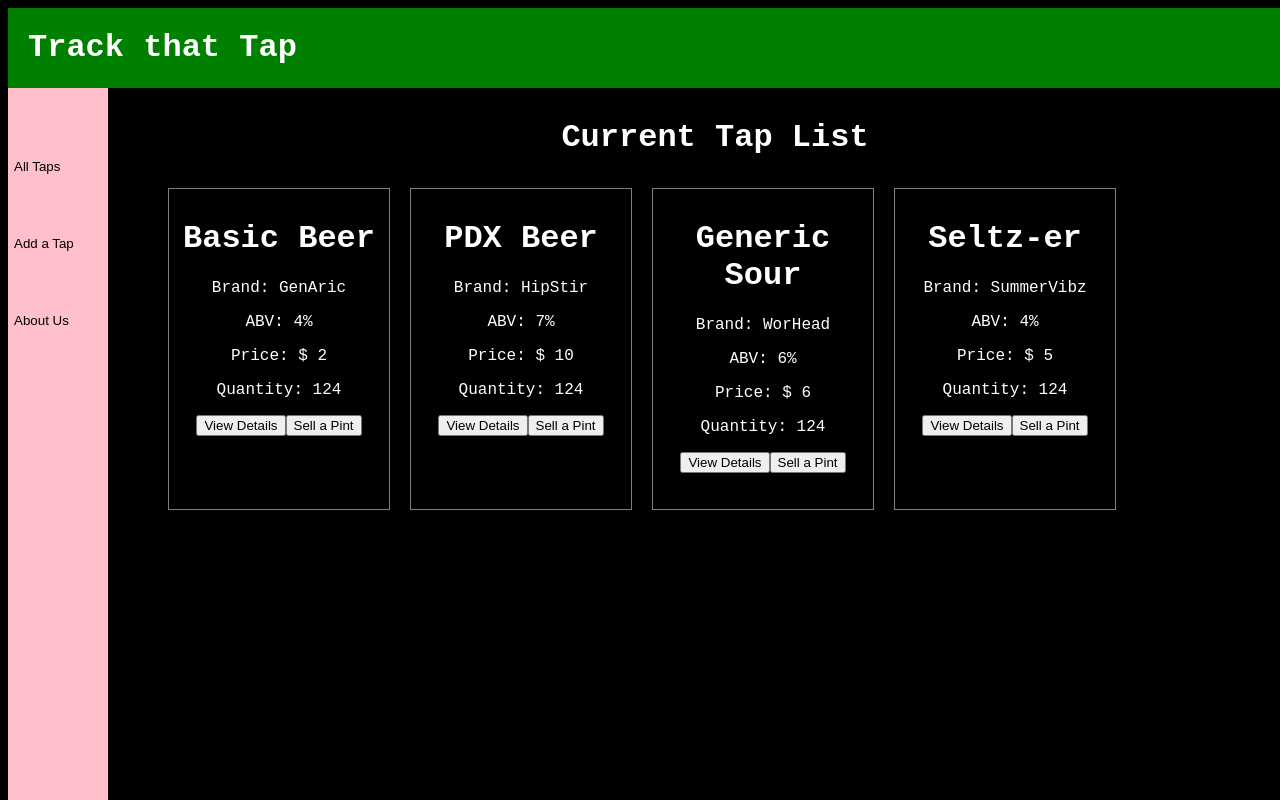
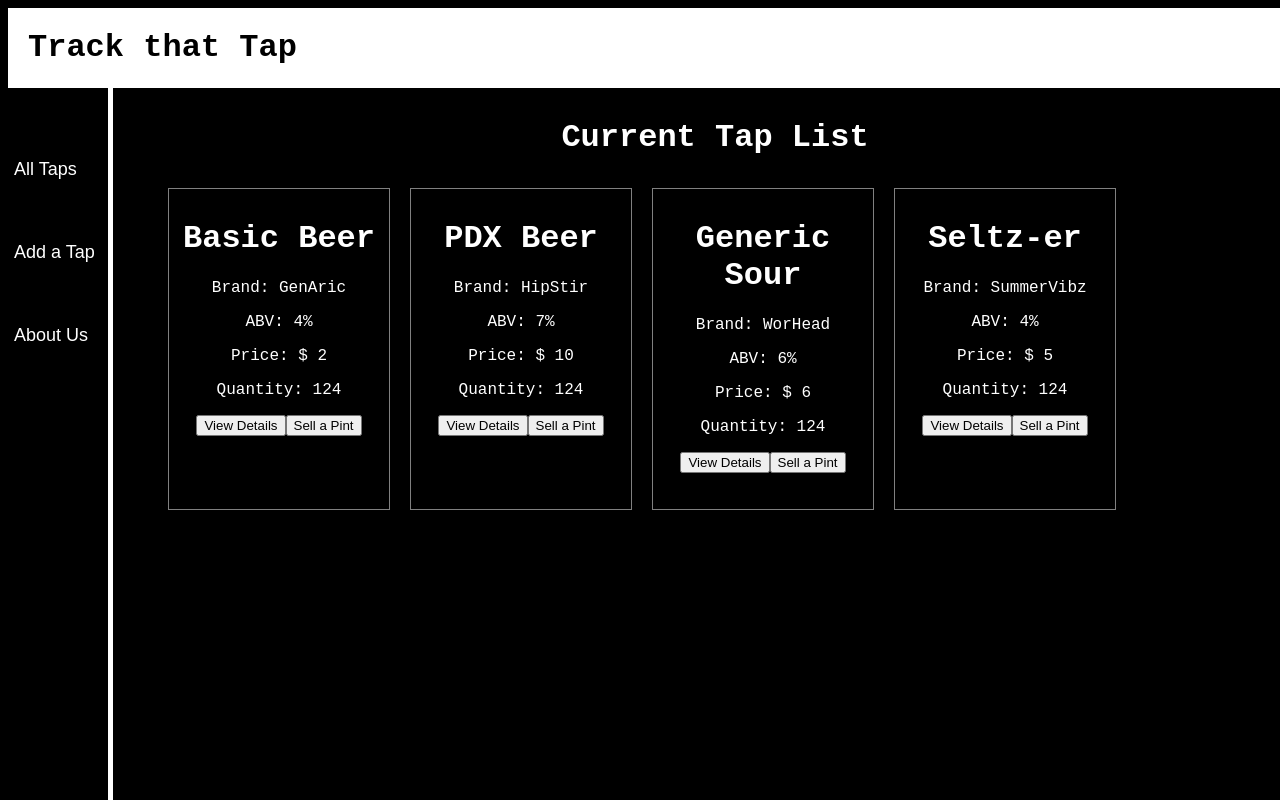
Before and after one commit to chynnalew/tap-room, a React (Create React App) app: page / in a window 1280 px wide. Built offline with nearby package versions, Linux system fonts and the light colour scheme.

Commit message:
edit styling on current components

```diff
--- a/src/components/Header.js
+++ b/src/components/Header.js
@@ -5,7 +5,8 @@ function Header() {
   const headerStyle = {
     width: '100%',
     height: '80px',
-    backgroundColor: 'green',
+    backgroundColor: 'white',
+    color: 'black',
     position: 'fixed',
     paddingLeft: '20px'
   }
--- a/src/components/NavBar.js
+++ b/src/components/NavBar.js
@@ -8,11 +8,12 @@ function NavBar(props) {
     width: '100px',
     position: 'fixed',
     marginTop: '80px',
-    backgroundColor: 'pink',
+    backgroundColor: 'black',
     paddingTop: '20px',
     display: 'flex',
     flexDirection: 'column',
     alignItems: 'center',
+    borderRight: '5px white solid'
   }
 
   const buttonWrapStyle = {
@@ -26,6 +27,8 @@ function NavBar(props) {
     textDecoration: 'none',
     background: 'transparent',
     border: 'none',
+    color: 'white',
+    fontSize: 'large'
   }
 
   return (
--- a/src/css/index.css
+++ b/src/css/index.css
@@ -8,5 +8,5 @@ body {
   font-weight: bold;
   color: green;
   text-decoration: none;
-  text-shadow: 0px 0px 5px pink;
+  text-shadow: 0px 0px 5px orangered;
 }
```
